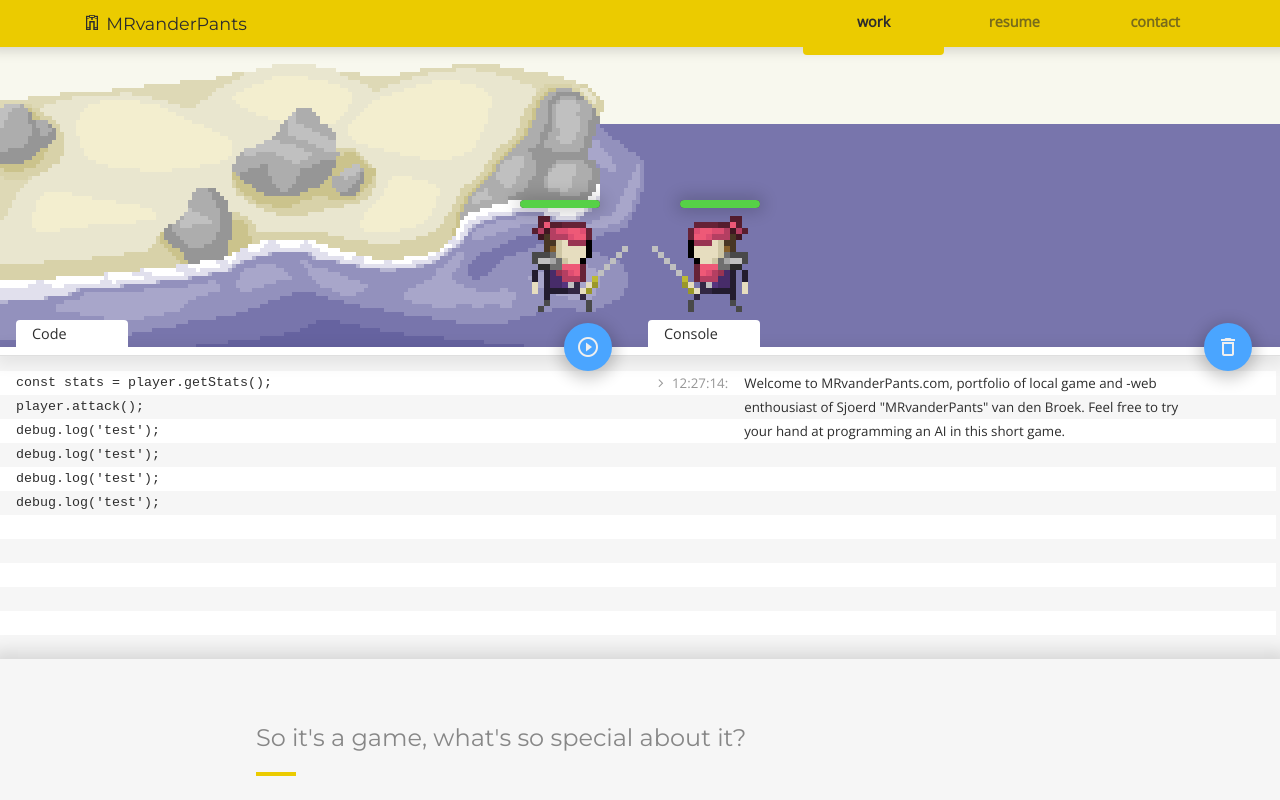
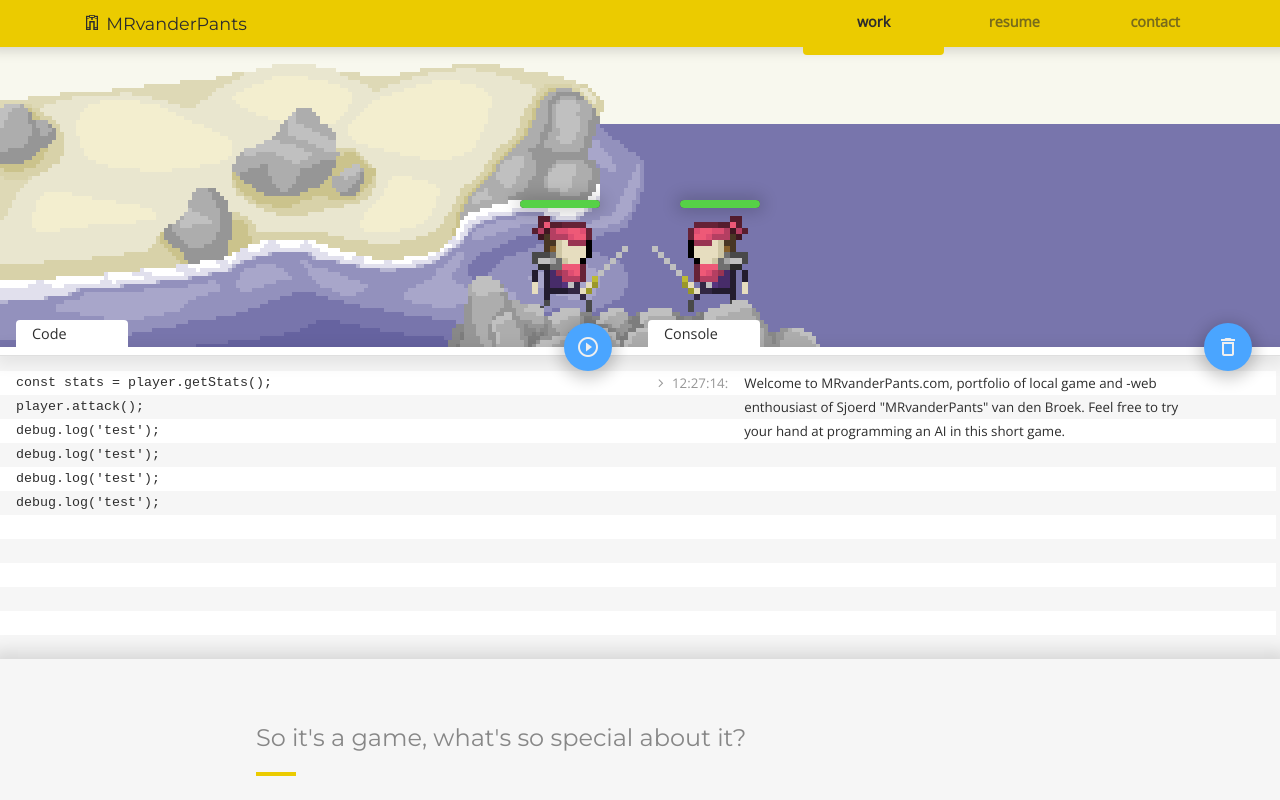
Before and after one commit to MRvanderPants/jsrpg, an Angular app: page / in a window 1280 px wide. Shown: the top 800 px of the page. Built offline with nearby package versions, Linux system fonts and the light colour scheme.

Commit message:
Added battle platform

```diff
--- a/src/app/components/game/game.component.scss
+++ b/src/app/components/game/game.component.scss
@@ -22,6 +22,19 @@
         margin-bottom: 2.5rem;
         width: 80%;
     }
+
+    .game__wrapper::after {
+
+        background: url('/assets/gfx/platform.png');
+        background-repeat: no-repeat;
+        background-position: bottom;
+        bottom: -0.5rem;
+        content: '';
+        left: 0;
+        position: absolute;
+        right: 0;
+        top: 0;
+    }
 }
 
 @media screen and (min-width: 640px) {
```
Also changed, not shown: src/assets/gfx/platform.png (added).
